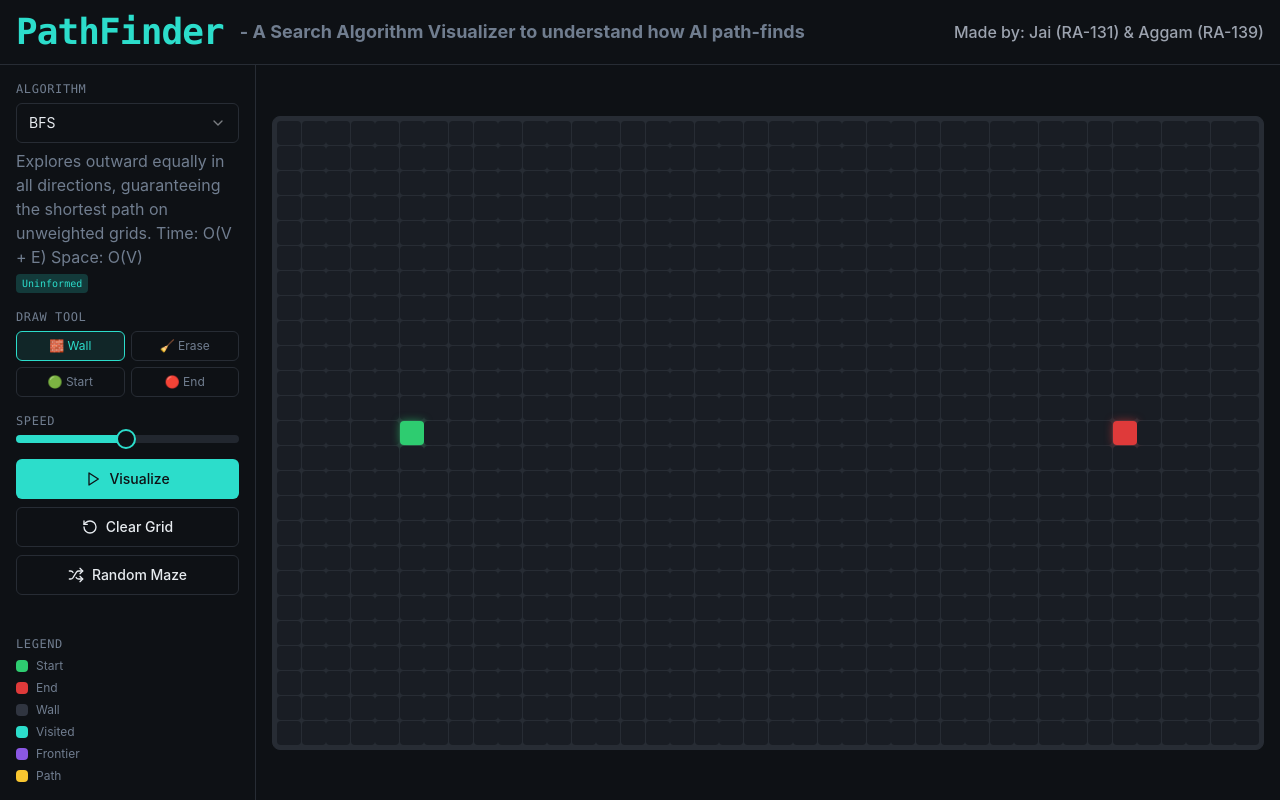
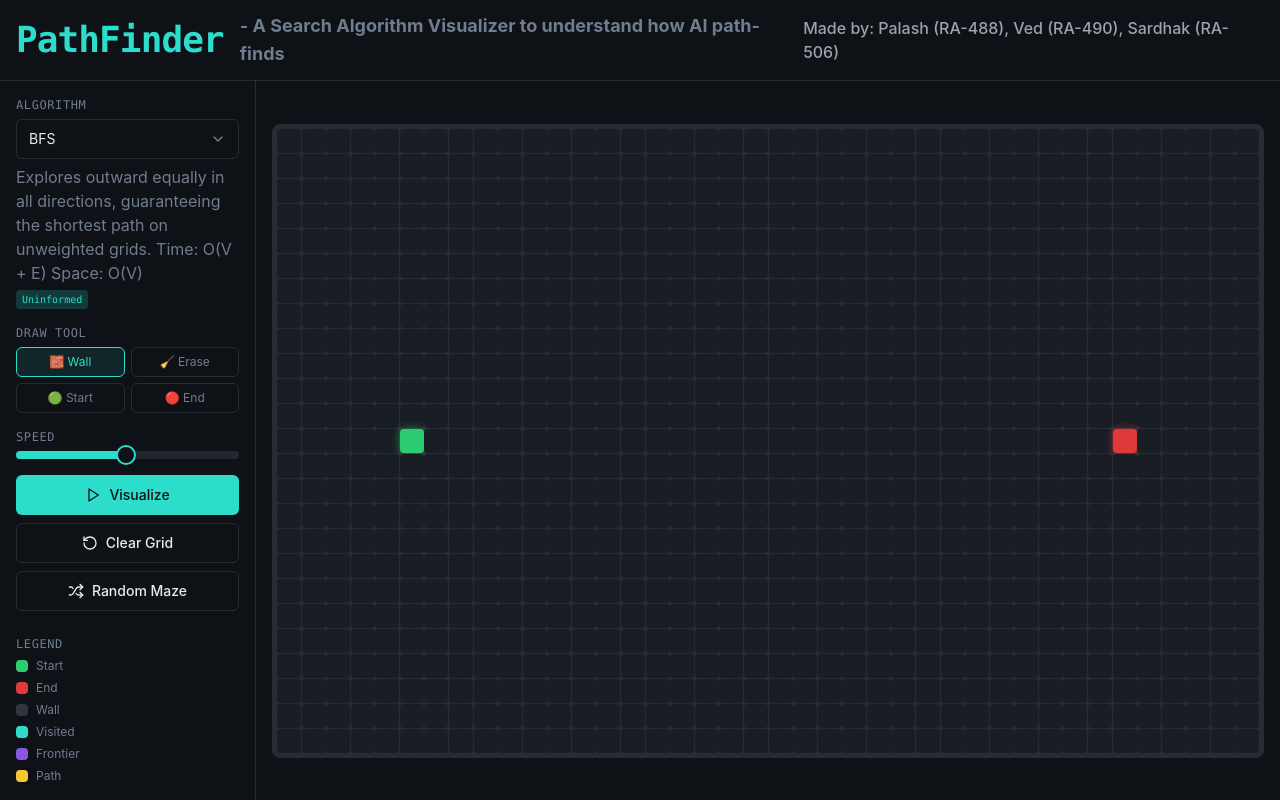
Before and after one commit to palash0509/PathFinder, a React (Vite) app: page / in a window 1280 px wide. Built offline with nearby package versions, Linux system fonts and the light colour scheme; the HTML template or start-up script is replaced by a standard one.

Commit message:
Update authors in Index component

```diff
--- a/src/pages/Index.tsx
+++ b/src/pages/Index.tsx
@@ -136,7 +136,7 @@ export default function Visualizer() {
           </span>
         </div>
         <span className="text-base text-gray-400 font-medium">
-          Made by: Jai (RA-131) & Aggam (RA-139)
+          Made by: Palash (RA-488), Ved (RA-490), Sardhak (RA-506)
         </span>
       </header>
 
```
